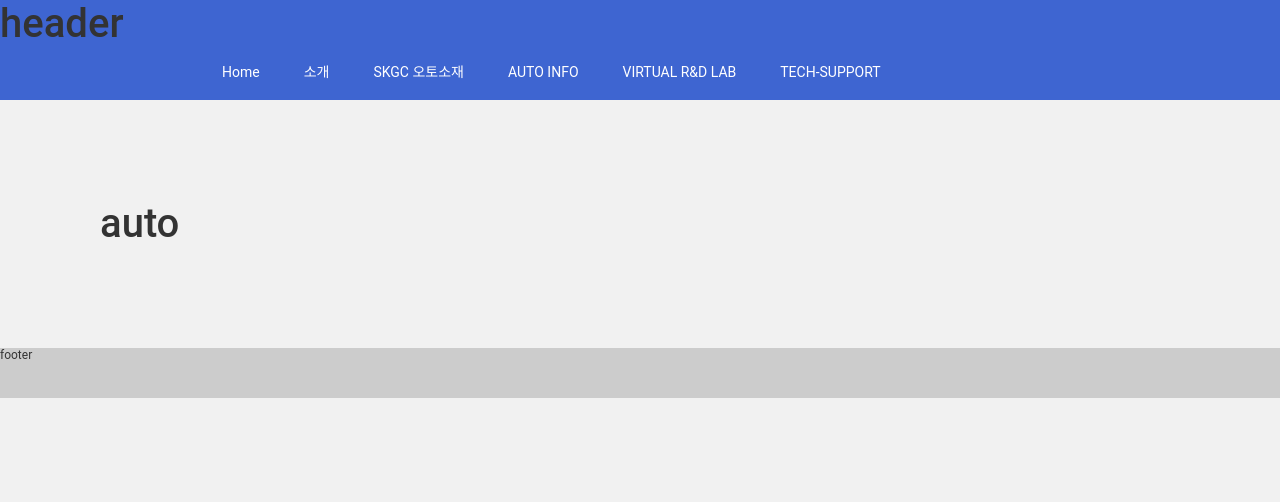
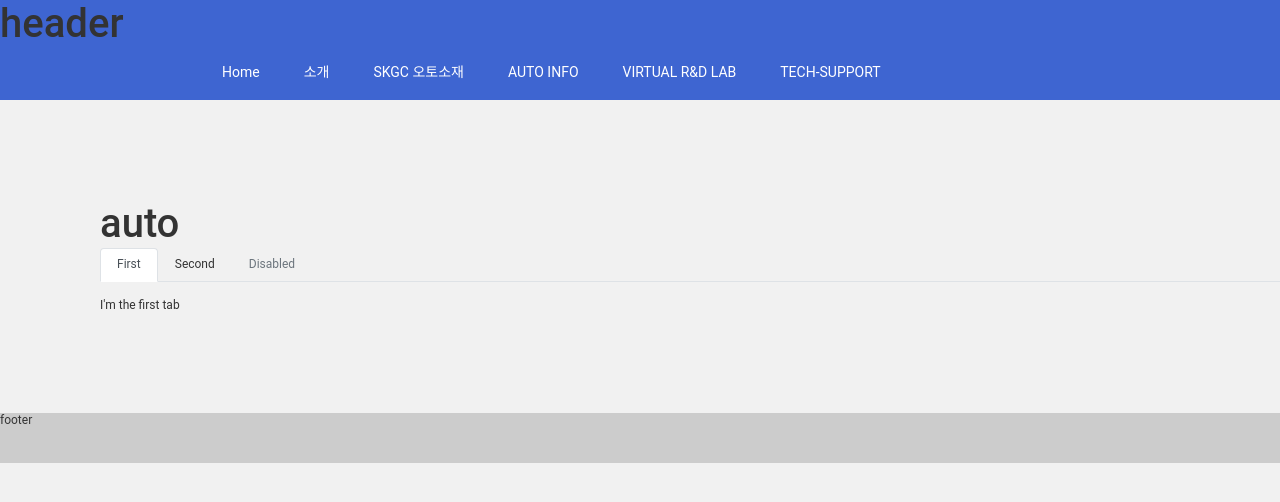
Before and after one commit to pit-ice/sam-frontend, a Vue app: page /auto in a window 1280 px wide. Shown: the top 502 px of the page. Built offline with nearby package versions, Linux system fonts and the light colour scheme.

Commit message:
레이아웃 test

```diff
--- a/src/views/About.vue
+++ b/src/views/About.vue
@@ -1,5 +1,6 @@
 <template>
   <div class="about">
     <h1>소개</h1>
+    <div>소개</div>
   </div>
 </template>
--- a/src/views/Auto.vue
+++ b/src/views/Auto.vue
@@ -1,5 +1,12 @@
 <template>
   <div class="auto">
     <h1>auto</h1>
+    <div>
+      <b-tabs content-class="mt-3">
+        <b-tab title="First" active><p>I'm the first tab</p></b-tab>
+        <b-tab title="Second"><p>I'm the second tab</p></b-tab>
+        <b-tab title="Disabled" disabled><p>I'm a disabled tab!</p></b-tab>
+      </b-tabs>
+    </div>
   </div>
 </template>
```
